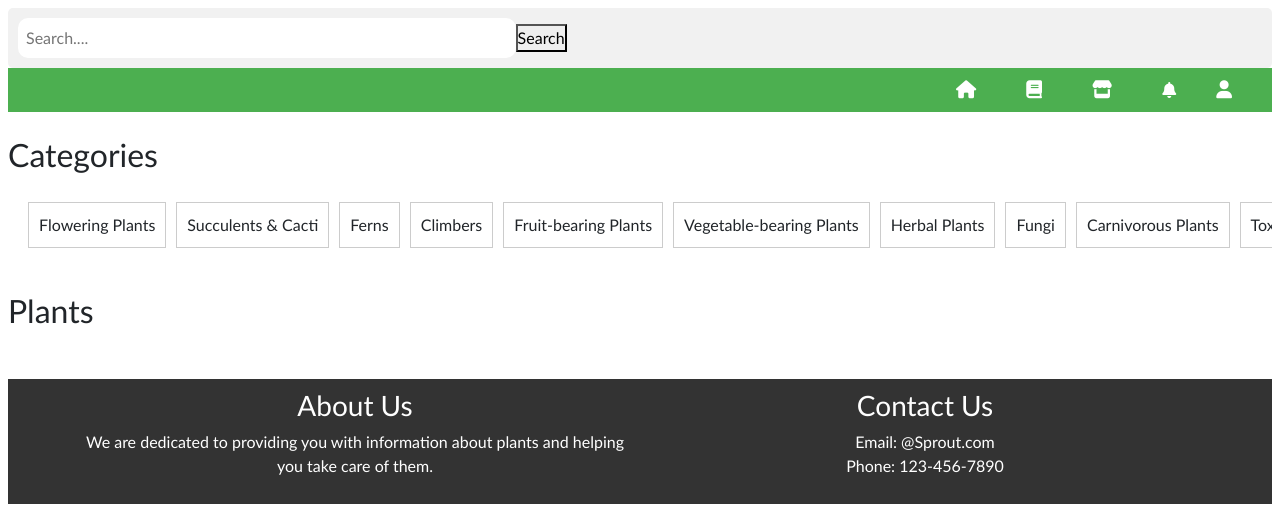
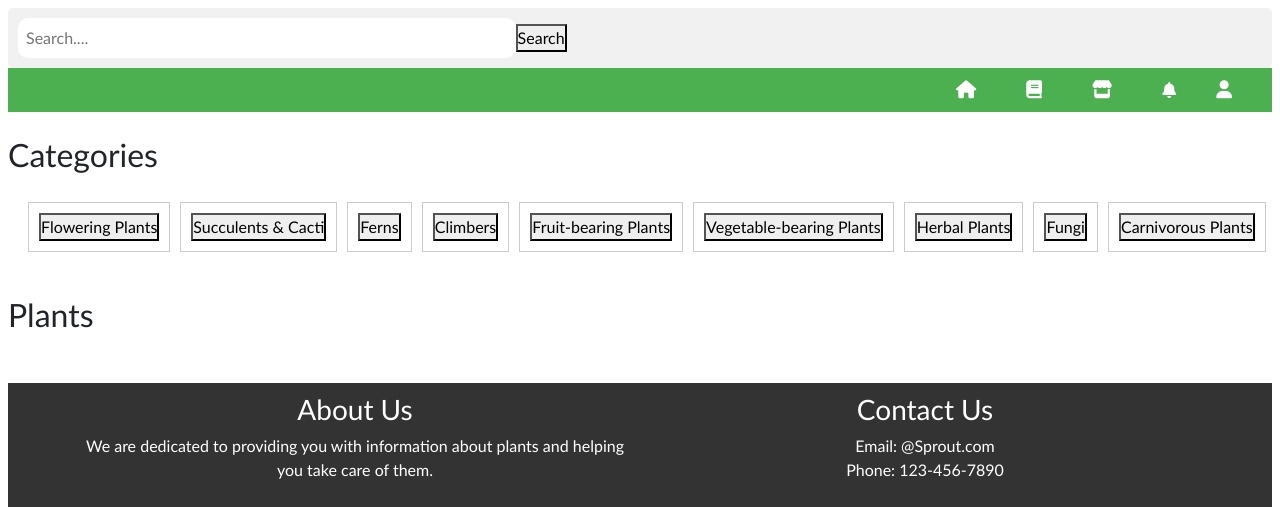
Before and after one commit to intong22/sprout.v1, a PHP site: page /homepage.php in a window 1280 px wide. Shown: the top 507 px of the page. Run offline with PHP 8.4, Linux system fonts and the light colour scheme; data that the repository does not hold is empty.

Commit message:
updates on homepage

```diff
--- a/homepage.php
+++ b/homepage.php
@@ -56,20 +56,40 @@
         <h2 class="category-label">Categories</h2>
         <div class="categories-container">
 
-            <div class="category" name="floweringPlants" id="flowering-plants">
-                Flowering Plants
+            <div class="category" id="flowering-plants">
+                <button type="submit" name="floweringPlants">Flowering Plants</button>
 
             </div>
-            <div class="category" name="succulents&cacti">Succulents & Cacti</div>
-            <div class="category" name="ferns">Ferns</div>
-            <div class="category" name="climbers">Climbers</div>
-            <div class="category" name="fruitBearing">Fruit-bearing Plants</div>
-            <div class="category" name="vegetableBearing">Vegetable-bearing Plants</div>
-            <div class="category" name="herbal">Herbal Plants</div>
-            <div class="category" name="fungi">Fungi</div>
-            <div class="category" name="carnivorous">Carnivorous Plants</div>
-            <div class="category" name="toxic">Toxic Plants</div>
-            <div class="category" name="ornamental">Ornamental Plants</div>
+            <div class="category">
+                <button type="submit" name="succulents&cacti">Succulents & Cacti</button>
+            </div>
+            <div class="category">
+                <button type="submit" name="ferns">Ferns</button>
+            </div>
+            <div class="category">
+                <button type="submit" name="climbers">Climbers</button>
+            </div>
+            <div class="category">
+                <button type="submit" name="fruitBearing">Fruit-bearing Plants</button>
+            </div>
+            <div class="category">
+                <button type="submit" name="vegetableBearing">Vegetable-bearing Plants</button>
+            </div>
+            <div class="category">
+                <button type="submit" name="herbal">Herbal Plants</button>
+            </div>
+            <div class="category">
+                <button type="submit" name="fungi">Fungi</button>
+            </div>
+            <div class="category">
+                <button type="submit" name="carnivorous">Carnivorous Plants</button>
+            </div>
+            <div class="category">
+                <button type="submit" name="toxic">Toxic Plants</button>
+            </div>
+            <div class="category">
+                <button type="submit" name="ornamental">Ornamental Plants</button>
+            </div>
         </div>
     </form>
         <br>
@@ -79,7 +99,7 @@
     <div class="plants">
 
         <?php
-            deflt();
+            categories();
         ?>
 
     </div>
```
Also changed, not shown: backend/bcknd_user_homepage.php (+28 -12 lines).
